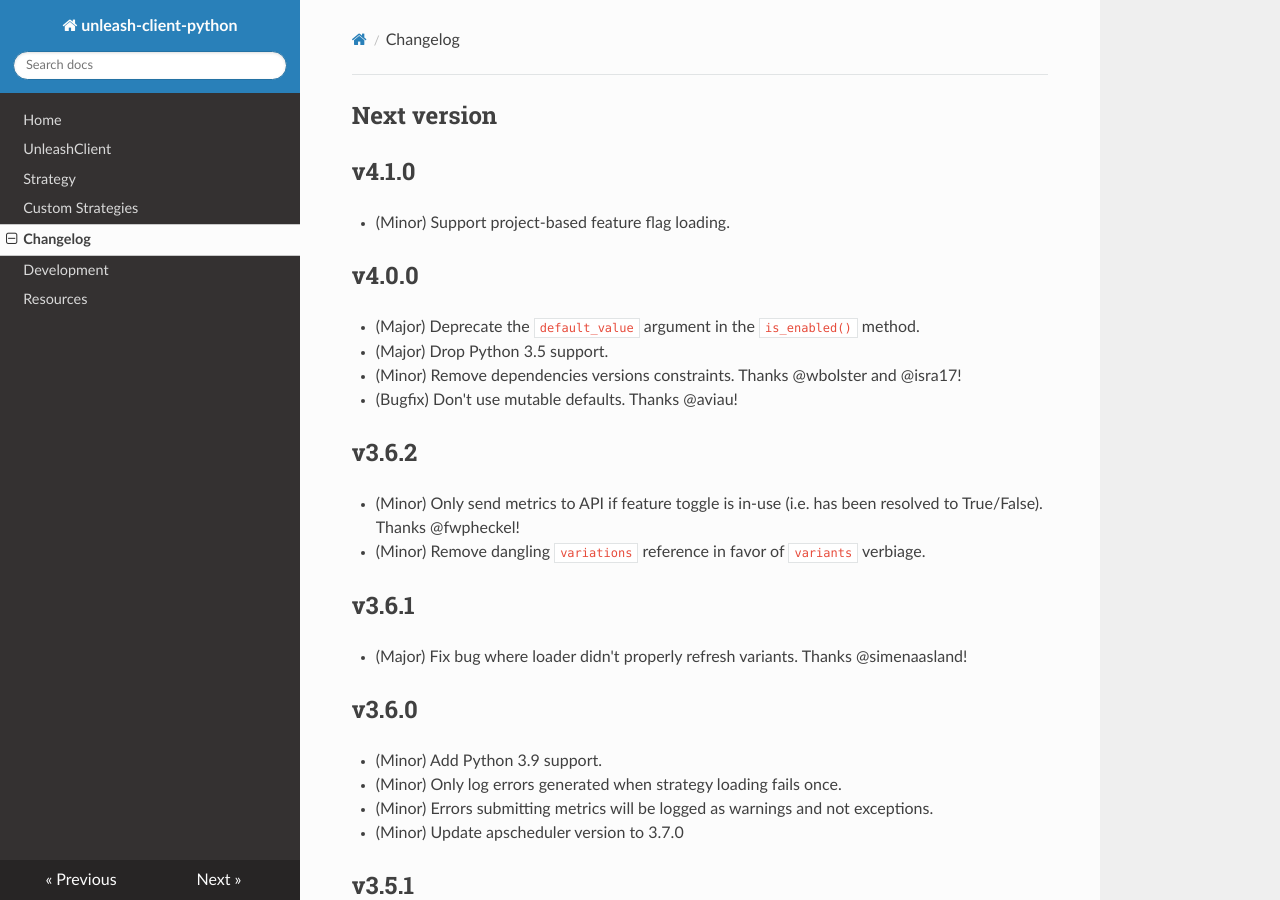
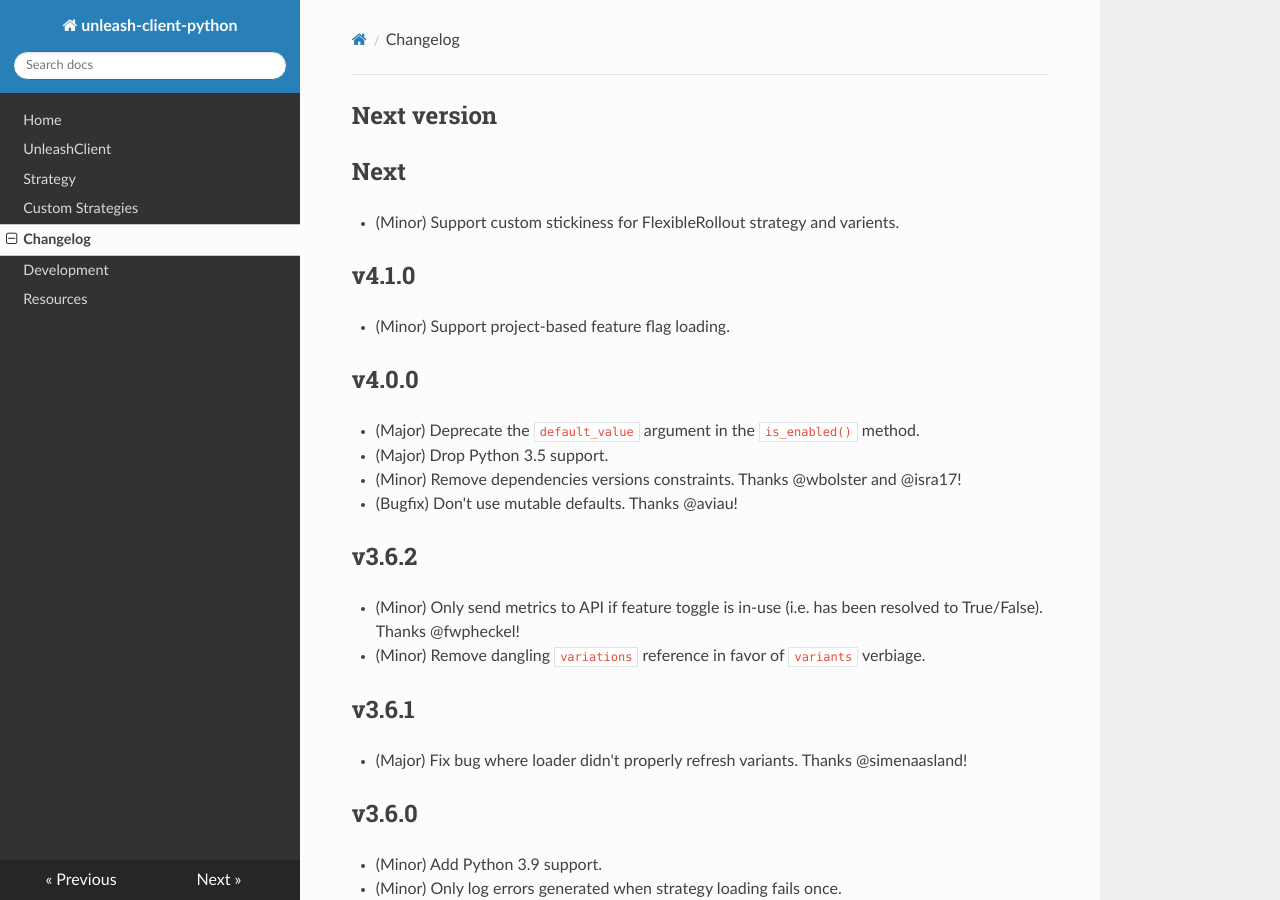
Before and after one commit to Unleash/unleash-client-python, an MkDocs documentation site: the page built from docs/changelog.md, in a window 1280 px wide and 900 px high. Built offline with MkDocs 1.6.1, drawn with Linux system fonts in a browser that asks for light colours; nearby versions of some CDN libraries.

Commit message:
Update changelog.

```diff
--- a/docs/changelog.md
+++ b/docs/changelog.md
@@ -1,4 +1,7 @@
 ## Next version
+
+## Next
+* (Minor) Support custom stickiness for FlexibleRollout strategy and varients.
 
 ## v4.1.0
 * (Minor) Support project-based feature flag loading.
```
